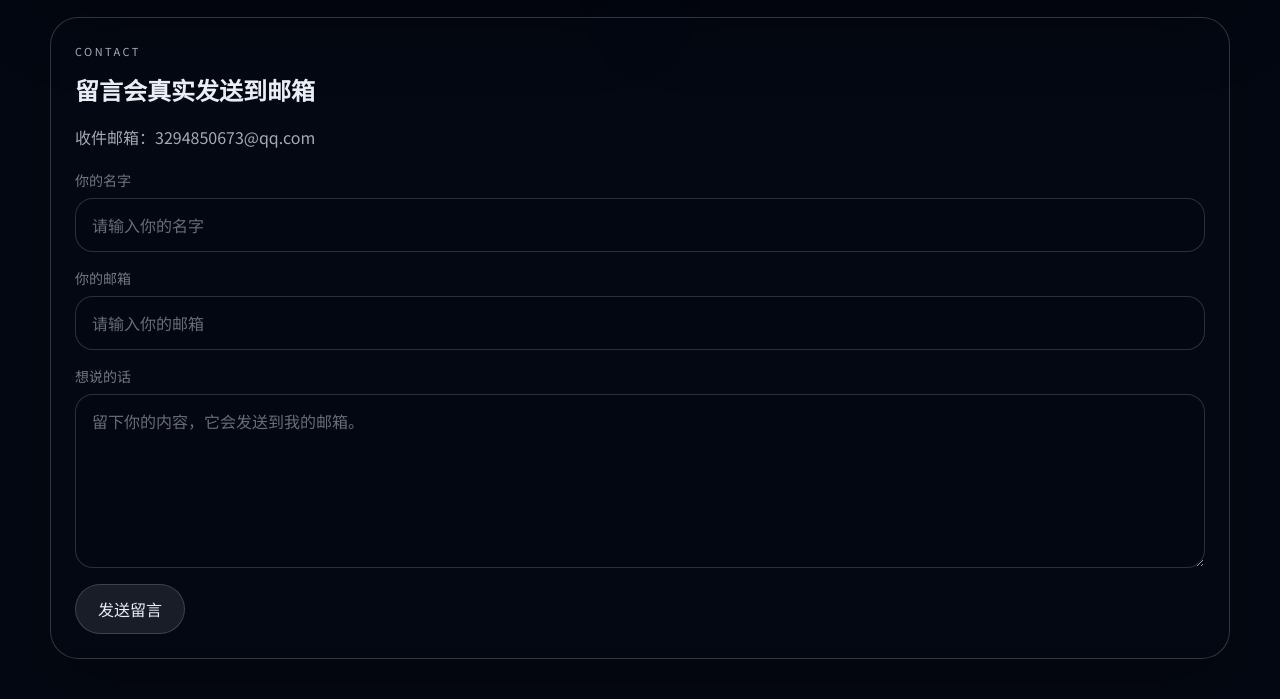
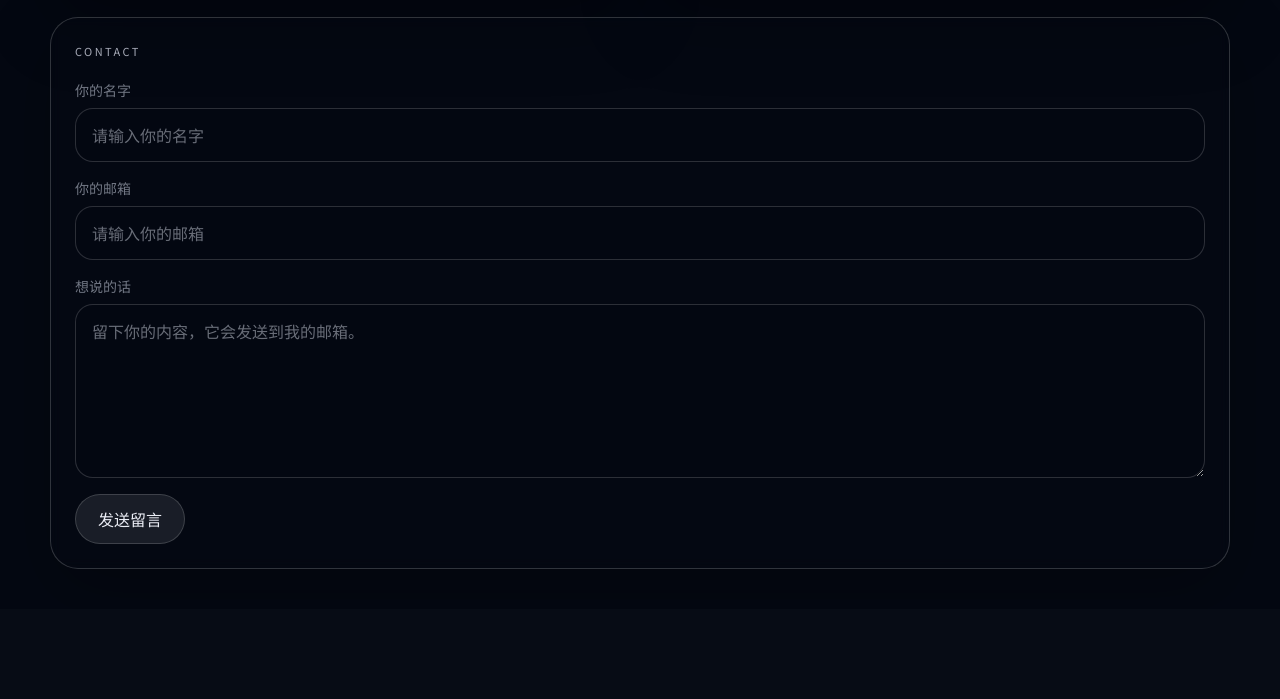
Before and after one commit to Yusky520/my-website, a Flask app: page / in a window 1280 px wide. Shown: the part 829-1528 px from the top of the page. After the commit the page ends 1398 px from the top, so only its background shows below. Run offline with Flask 3, Linux system fonts and the light colour scheme.

Commit message:
Update index.html

```diff
--- a/templates/index.html
+++ b/templates/index.html
@@ -98,8 +98,8 @@
       <section class="contact card">
         <div class="contact__head">
           <p class="section-tag">Contact</p>
-          <h2>留言会真实发送到邮箱</h2>
-          <p>收件邮箱：3294850673@qq.com</p>
+          <h2></h2>
+          <p></p>
         </div>
 
         <form id="contact-form" class="contact-form">
```
